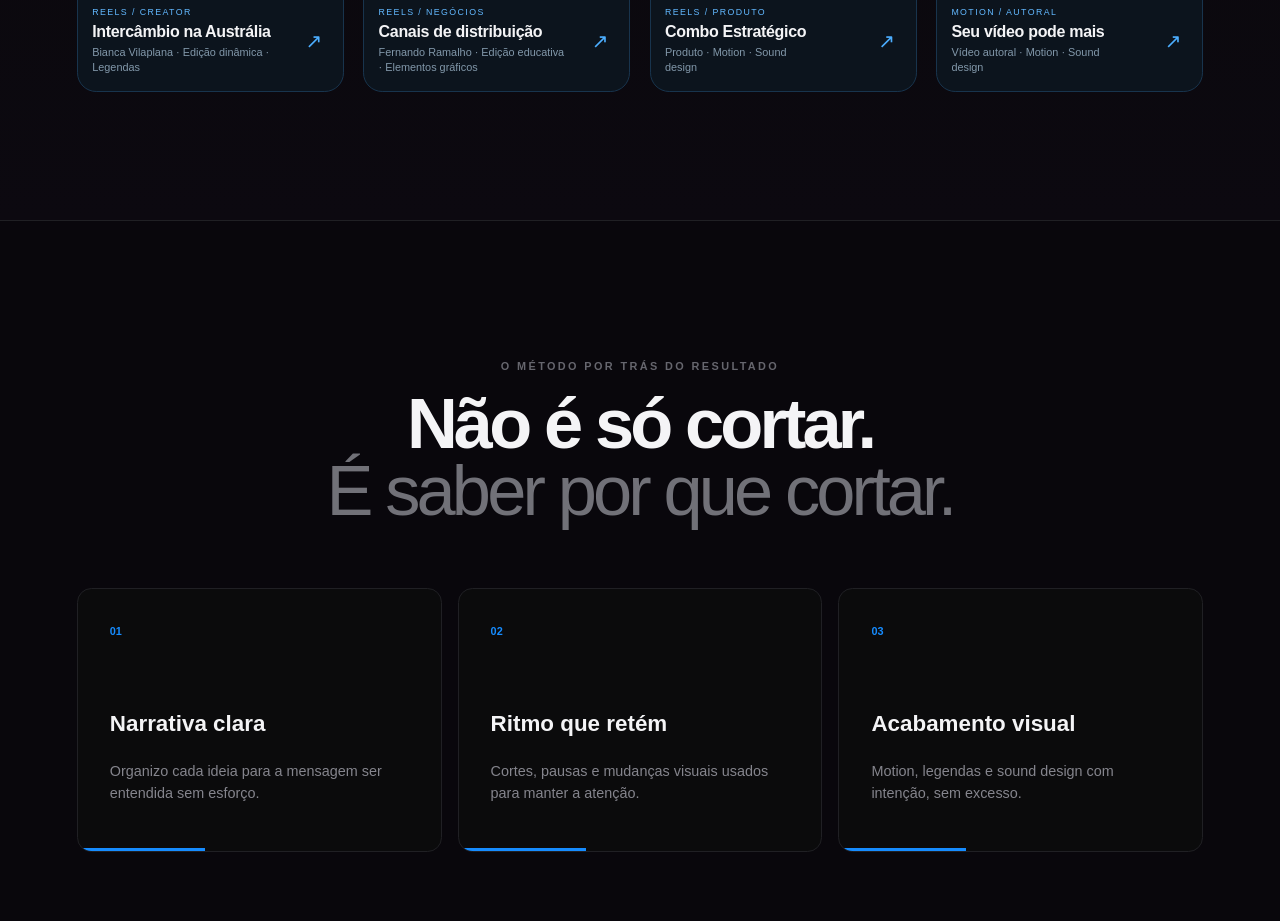
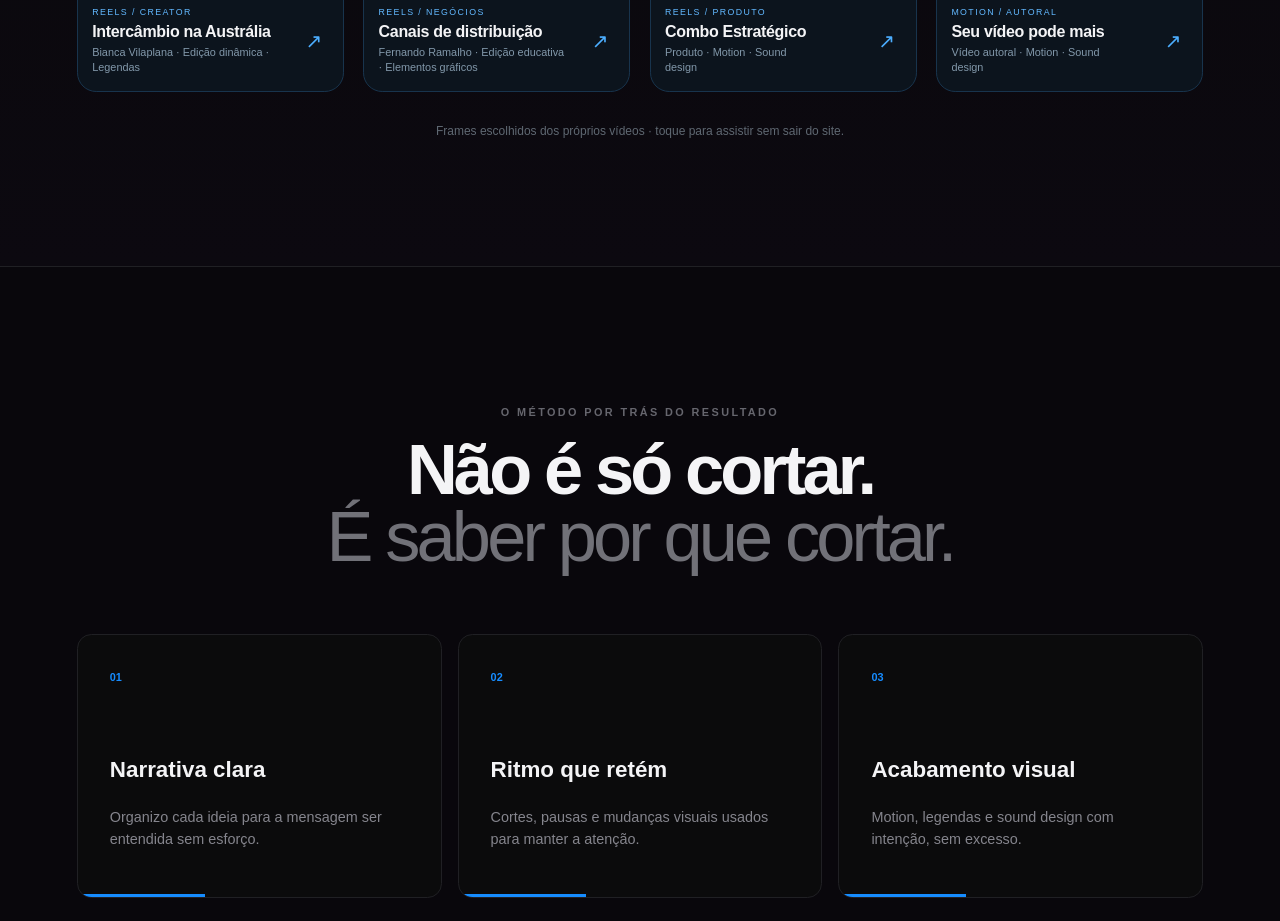
Before and after one commit to VDR-EDITOR/trabalhos, a plain HTML site: page index.html in a window 1280 px wide. Shown: the part 1860-2781 px from the top of the page. Drawn offline with Linux system fonts and the light colour scheme.

Commit message:
Add files via upload

```diff
--- a/index.html
+++ b/index.html
@@ -39,7 +39,7 @@
       <article class="project-tile two"><button class="cover-ui open-video" type="button" data-video="sMjXAIPmvq0" data-title="Canais de distribuição"><img src="assets/thumbnails/canais-distribuicao.jpg" alt="Capa do vídeo Canais de distribuição"><div class="cover-head"><span>VDR / 02</span><span>00:47</span></div><span class="project-play">▶</span></button><div class="tile-info"><div><span>REELS / NEGÓCIOS</span><h3>Canais de distribuição</h3><p>Fernando Ramalho · Edição educativa · Elementos gráficos</p></div><button class="open-video" type="button" data-video="sMjXAIPmvq0" data-title="Canais de distribuição" aria-label="Assistir Canais de distribuição">↗</button></div></article>
       <article class="project-tile three"><button class="cover-ui open-video" type="button" data-video="6Lj0cHXwM4Y" data-title="Combo Estratégico"><img src="assets/thumbnails/combo-estrategico.jpg" alt="Capa do vídeo Combo Estratégico"><div class="cover-head"><span>VDR / 03</span><span>00:27</span></div><span class="project-play">▶</span></button><div class="tile-info"><div><span>REELS / PRODUTO</span><h3>Combo Estratégico</h3><p>Produto · Motion · Sound design</p></div><button class="open-video" type="button" data-video="6Lj0cHXwM4Y" data-title="Combo Estratégico" aria-label="Assistir Combo Estratégico">↗</button></div></article>
       <article class="project-tile four"><button class="cover-ui open-video" type="button" data-video="N7VnEPO7PxE" data-title="Seu vídeo pode mais"><img src="assets/thumbnails/vdr-conceitual.jpg" alt="Capa do vídeo Seu vídeo pode mais"><div class="cover-head"><span>VDR / 04</span><span>00:43</span></div><span class="project-play">▶</span></button><div class="tile-info"><div><span>MOTION / AUTORAL</span><h3>Seu vídeo pode mais</h3><p>Vídeo autoral · Motion · Sound design</p></div><button class="open-video" type="button" data-video="N7VnEPO7PxE" data-title="Seu vídeo pode mais" aria-label="Assistir Seu vídeo pode mais">↗</button></div></article>
-    </div>
+    </div><p class="portfolio-note">Frames escolhidos dos próprios vídeos · toque para assistir sem sair do site.</p>
   </section>
 
   <section class="method"><p class="eyebrow">O MÉTODO POR TRÁS DO RESULTADO</p><h2>Não é só cortar.<br><span>É saber por que cortar.</span></h2><div class="pillars"><article><b>01</b><h3>Narrativa clara</h3><p>Organizo cada ideia para a mensagem ser entendida sem esforço.</p></article><article><b>02</b><h3>Ritmo que retém</h3><p>Cortes, pausas e mudanças visuais usados para manter a atenção.</p></article><article><b>03</b><h3>Acabamento visual</h3><p>Motion, legendas e sound design com intenção, sem excesso.</p></article></div></section>
```
